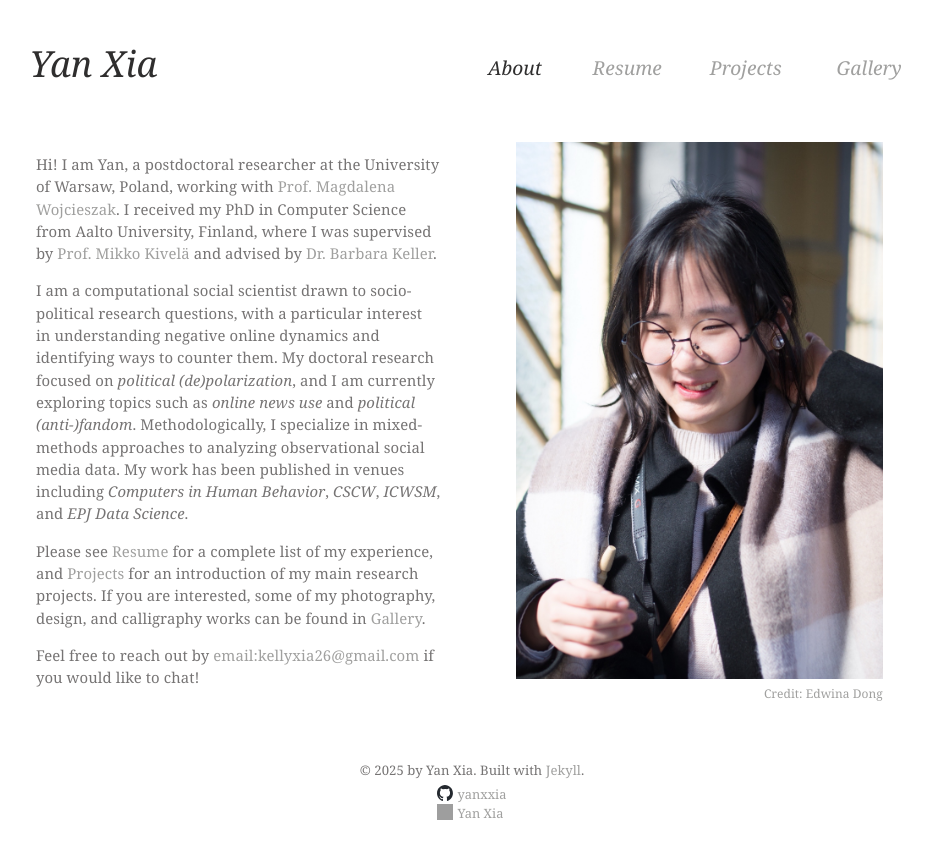
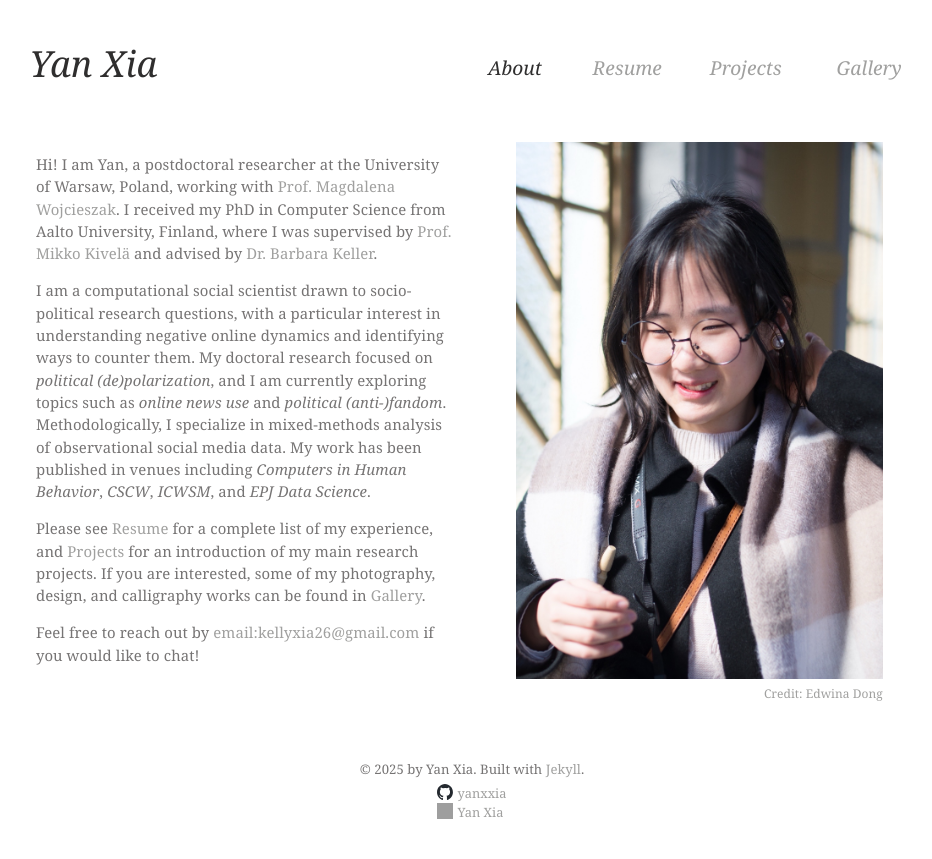
Before and after one commit to yanxxia/yanxxia.github.io, a Jekyll site: the page built from index.html, in a window 1280 px wide. Shown: the top 859 px of the page, without its empty margins (168-1100 px from the left). Built offline with Jekyll 4.4.1, drawn with Linux system fonts in a browser that asks for light colours; grey boxes are pictures that could not be loaded.

Commit message:
Update style

```diff
--- a/_sass/main.scss
+++ b/_sass/main.scss
@@ -58,7 +58,7 @@ b, {
   font-size: 93%;
   letter-spacing: 0.1px;
   line-height: 150%;
-  width: 32%;
+  width: 33%;
   margin-left: 15.5%;
   float: left;
   color: $medium-color;
@@ -66,7 +66,7 @@ b, {
 
 .pic-div {
   width: 29%;
-  margin-left: 6%;
+  margin-left: 5%;
   margin-top: 4px;
   float: left;
 }
--- a/index.html
+++ b/index.html
@@ -4,7 +4,7 @@ title: Yan Xia
 ---
 <div class="intro-div">
   <p>Hi! I am Yan, a postdoctoral researcher at the University of Warsaw, Poland, working with <a href="https://scholar.google.com/citations?user=eiPR5agAAAAJ&hl=en">Prof. Magdalena Wojcieszak</a>. I received my PhD in Computer Science from Aalto University, Finland, where I was supervised by <a href="http://www.mkivela.com/">Prof. Mikko Kivel&#228;</a> and advised by <a href="https://users.aalto.fi/~kellerb1/">Dr. Barbara Keller</a>.</p>
-  <p> I am a computational social scientist drawn to socio-political research questions, with a particular interest in understanding negative online dynamics and identifying ways to counter them. My doctoral research focused on <i>political (de)polarization</i>, and I am currently exploring topics such as <i>online news use</i> and <i>political (anti-)fandom</i>. Methodologically, I specialize in mixed-methods approaches to analyzing observational social media data. My work has been published in venues including <i>Computers in Human Behavior</i>, <i>CSCW</i>, <i>ICWSM</i>, and <i>EPJ Data Science</i>.</p>
+  <p> I am a computational social scientist drawn to socio-political research questions, with a particular interest in understanding negative online dynamics and identifying ways to counter them. My doctoral research focused on <i>political (de)polarization</i>, and I am currently exploring topics such as <i>online news use</i> and <i>political (anti-)fandom</i>. Methodologically, I specialize in mixed-methods analysis of observational social media data. My work has been published in venues including <i>Computers in Human Behavior</i>, <i>CSCW</i>, <i>ICWSM</i>, and <i>EPJ Data Science</i>.</p>
   <p>Please see <a href="/resume.html">Resume</a> for a complete list of my experience, and <a href="/projects.html">Projects</a> for an introduction of my main research projects. If you are interested, some of my photography, design, and calligraphy works can be found in <a href="/gallery.html">Gallery</a>.</p>
   <p>Feel free to reach out by <a href="mailto:kellyxia26@gmail.com">email:kellyxia26@gmail.com</a> if you would like to chat!</p>
 </div>
```
Also changed, not shown: 1 other file.
